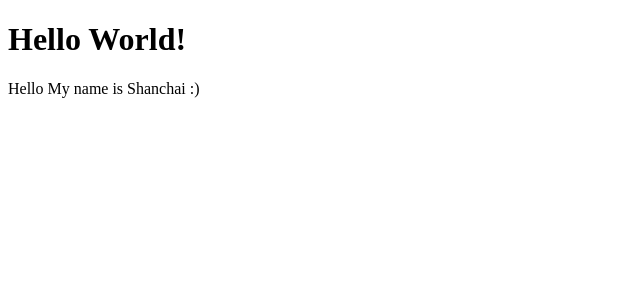
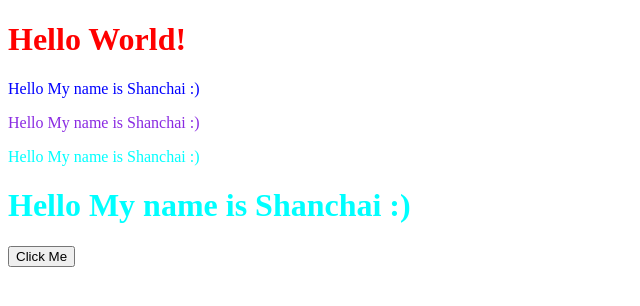
Before and after one commit to shanchai/Portfolio, a plain HTML site: page Index.html in a window 1280 px wide. Shown: the whole page, without its empty margins (0-640 px from the left). Drawn offline with Linux system fonts and the light colour scheme.

Commit message:
Added button & Colors

```diff
--- a/Index.html
+++ b/Index.html
@@ -4,9 +4,14 @@
     <meta charset="UTF-8">
     <meta name="viewport" content="width=device-width, initial-scale=1.0">
     <title>Shanchai Mohan </title>
+    <link rel="stylesheet" href="styles.css">
 </head>
 <body>
   <h1>Hello World! </h1>
   <p>Hello My name is Shanchai :)</p>
+  <p id="name">Hello My name is Shanchai :)</p>
+  <p class="nameclass">Hello My name is Shanchai :)</p>
+  <h1 class="nameclass">Hello My name is Shanchai :)</h1>
+  <button>Click Me</button>
 </body>
 </html>
--- /dev/null
+++ b/styles.css
@@ -0,0 +1,9 @@
+h1 {
+    color: red
+}
+
+p {
+    color: blue
+}
+#name {color:blueviolet}
+.nameclass {color:aqua}
```
